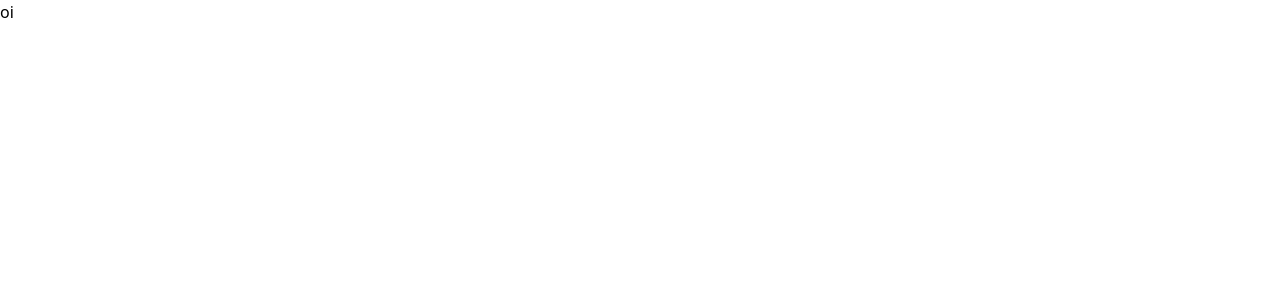
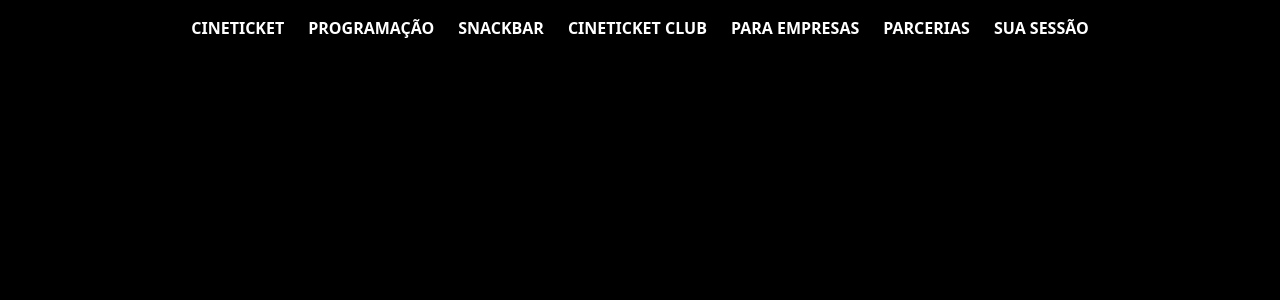
Before and after one commit to geosegat/cinema-ticket, a React (Create React App) app: page / in a window 1280 px wide. Shown: the top 300 px of the page. Built offline with nearby package versions, Linux system fonts and the light colour scheme.

Commit message:
Criar componente HeaderMenu e importar no App.tsx

```diff
--- a/src/App.tsx
+++ b/src/App.tsx
@@ -1,9 +1,10 @@
 import React from "react";
+import Header from "./Components/HeaderMenu";
 
 function App() {
   return (
-    <div>
-      <h1>oi </h1>
+    <div className="bg-black h-screen ">
+      <Header />
     </div>
   );
 }
--- /dev/null
+++ b/src/Components/HeaderMenu.tsx
@@ -0,0 +1,25 @@
+import React from "react";
+
+function HeaderMenu() {
+  console.log("oi");
+  return (
+    <div className="flex flex-row justify-center space-x-6 p-4 items-center">
+      <h1
+        onClick={() => {
+          console.log("oi fui clicado");
+        }}
+        className="text-white font-bold"
+      >
+        CINETICKET
+      </h1>
+      <h2 className="text-white font-bold ">PROGRAMAÇÃO</h2>
+      <h2 className="text-white font-bold">SNACKBAR</h2>
+      <h2 className="text-white font-bold">CINETICKET CLUB</h2>
+      <h2 className="text-white font-bold">PARA EMPRESAS</h2>
+      <h2 className="text-white font-bold">PARCERIAS</h2>
+      <h2 className="text-white font-bold">SUA SESSÃO</h2>
+    </div>
+  );
+}
+
+export default HeaderMenu;
```
